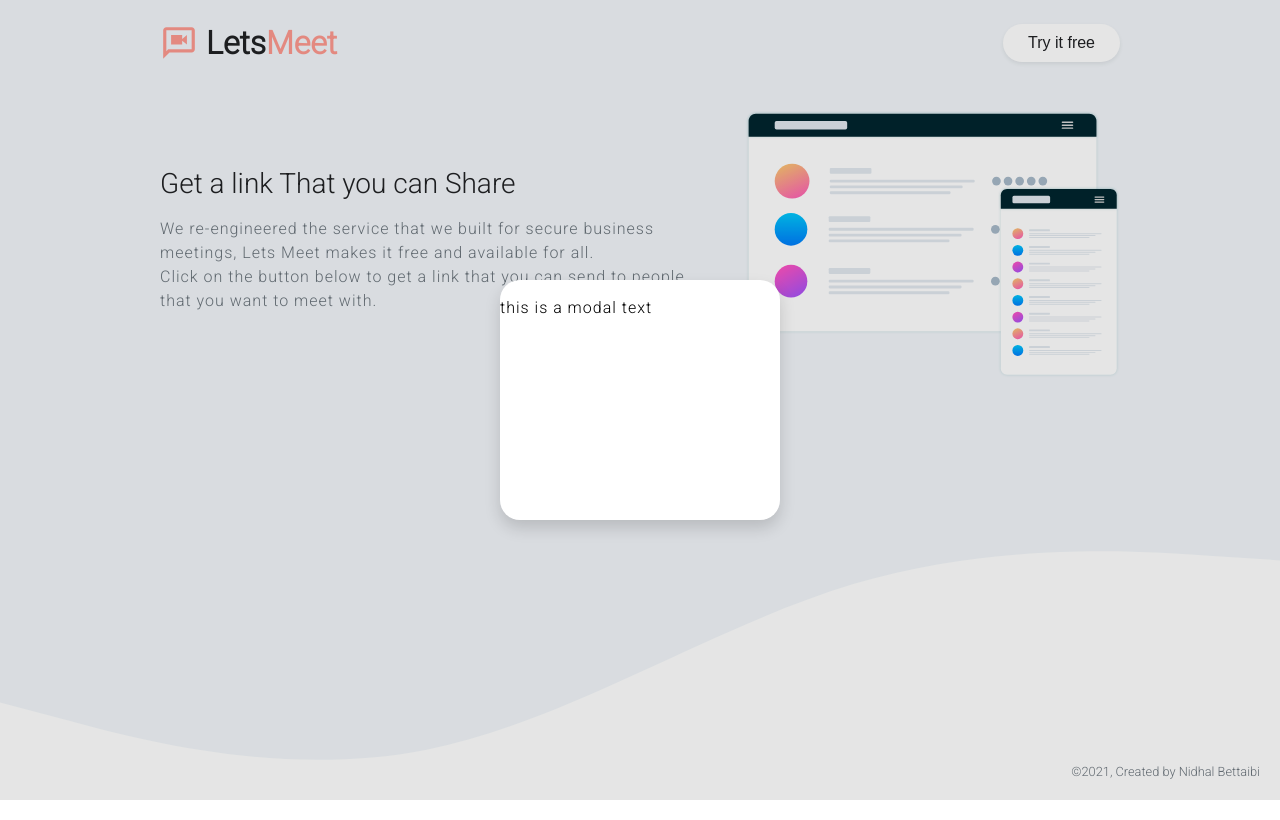
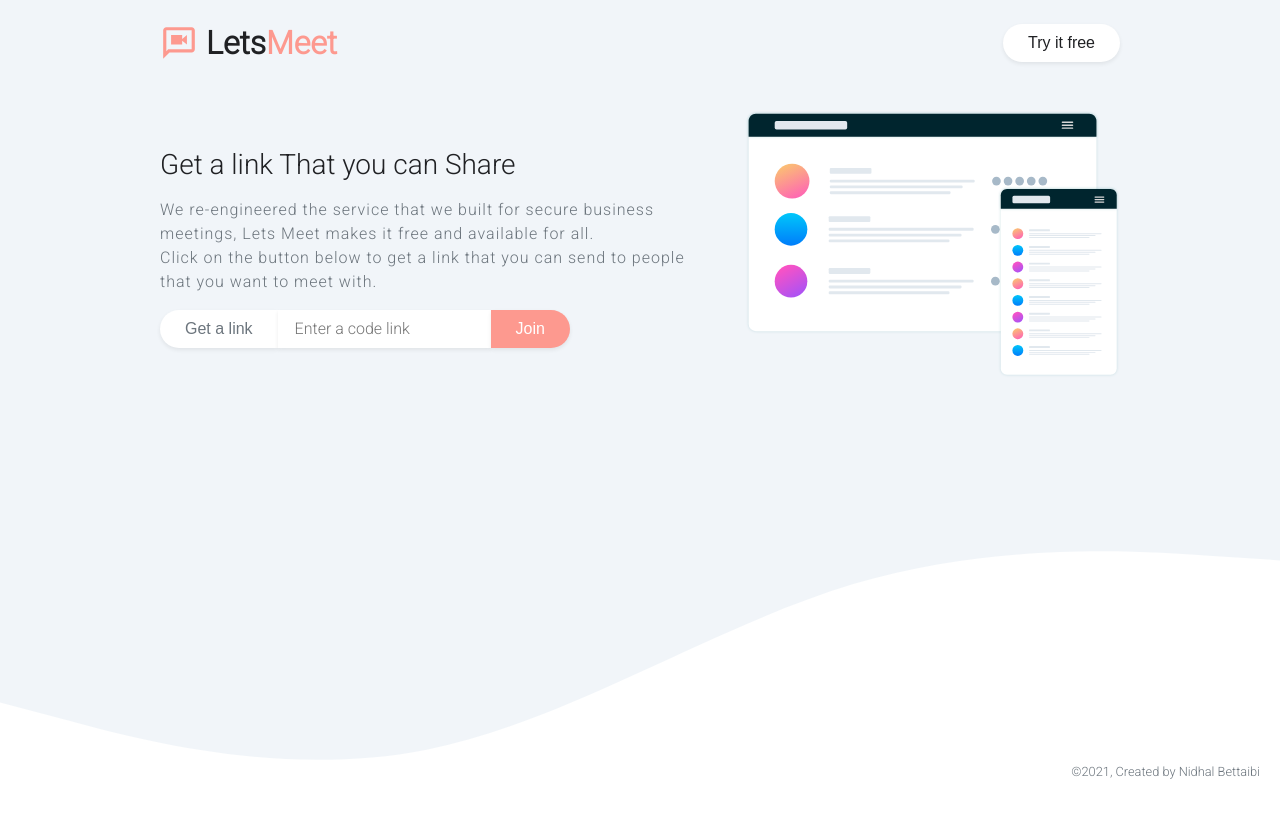
Before and after one commit to bettaibi/letsMeet, a React (Create React App) app in the folder client/lets-meet/: page / in a window 1280 px wide. Built offline with nearby package versions, Linux system fonts and the light colour scheme.

Commit message:
added by nidhal

```diff
--- a/client/lets-meet/src/components/styles/Button.styled.ts
+++ b/client/lets-meet/src/components/styles/Button.styled.ts
@@ -31,3 +31,13 @@ export const Button = styled.button<ButtonProps>`
         transform: scale(0.98);
     }
 `;
+
+export const SubButtonLeft = styled(Button)`
+    border-top-right-radius: 0;
+    border-bottom-right-radius: 0;
+`;
+
+export const SubButtonRight = styled(Button)`
+    border-top-left-radius: 0;
+    border-bottom-left-radius: 0;
+`;
--- /dev/null
+++ b/client/lets-meet/src/components/styles/Input.styled.ts
@@ -0,0 +1,14 @@
+import styled from "styled-components";
+
+
+export const BasicInput = styled.input`
+    font-family: inherit;
+    padding: 0.375rem 1rem;
+    border: 1px solid transparent;
+    outline: none;
+    font-weight: 500;
+    white-space: nowrap;
+    font-size: 1rem;
+    line-height: 1.5;
+    box-shadow: 0 .125rem .25rem rgba(0,0,0,.075);
+`;
--- a/client/lets-meet/src/components/styles/Keyframes.ts
+++ b/client/lets-meet/src/components/styles/Keyframes.ts
@@ -1,11 +1,23 @@
 import { keyframes } from 'styled-components';
 
-export const slideRight = keyframes`
+export const slideInRight = keyframes`
     from{
         transform: translate(100px, 0);
     }
     to{
         transform: translate(0, 0);
+    }
+`;
+
+export const slideOutRight = keyframes`
+    0%{
+        transform: translate(0, 0);
+    }
+    99%{
+        transform: translate(-100px, 0);
+    }
+    100%{
+        transform: translate(-100px, 0);
     }
 `;
 
--- a/client/lets-meet/src/components/styles/Modal.styled.ts
+++ b/client/lets-meet/src/components/styles/Modal.styled.ts
@@ -1,19 +1,23 @@
 import styled from "styled-components";
-import { fadeIn, slideRight } from "./Keyframes";
+import { fadeIn, slideInRight, slideOutRight } from "./Keyframes";
 
-export const Modal = styled.div`
+interface ModalProps{
+    show: boolean;
+}
 
+export const Modal = styled.div<ModalProps>`
   background-color: #fff;
   min-height: 240px;
   min-width: 280px;
   border-radius: 20px;
   box-shadow: 0 .5rem 1rem rgba(0,0,0,.15);
   z-index: 9999;
-  animation: ${slideRight} 0.5s ease-in-out forwards;
+  animation: ${({show}) => show? slideInRight: slideOutRight} 0.35s ease-out forwards;
+
 `;
 
-export const Overlay = styled.div`
-
+export const Overlay = styled.div<ModalProps>`
+     display: ${({show}) => show ? 'flex' : 'none'};
       position: fixed;
       top: 0;
       left: 0;
@@ -21,8 +25,11 @@ export const Overlay = styled.div`
       bottom: 0;
       background-color: rgba(0,0,0,0.1);
       z-index: 99;
-      display: flex;
       align-items: center;
       justify-content: center;
-      animation: ${fadeIn} 0.3s ease-in-out;
+      animation: ${fadeIn} 0.2s ease-in-out forwards;
 `;
+
+Modal.defaultProps = {
+    show: false,
+}
--- a/client/lets-meet/src/components/styles/index.ts
+++ b/client/lets-meet/src/components/styles/index.ts
@@ -4,6 +4,7 @@ import { Typography } from './Typography.styled';
 import { Hidden } from './Hidden.styled';
 import { Button } from './Button.styled';
 import { Modal, Overlay } from './Modal.styled';
+import { BasicInput } from './Input.styled';
 
 export {
     Container,
@@ -13,4 +14,5 @@ export {
     Button,
     Modal,
     Overlay,
+    BasicInput,
 }
--- a/client/lets-meet/src/hooks/useModal/index.tsx
+++ b/client/lets-meet/src/hooks/useModal/index.tsx
@@ -7,15 +7,13 @@ const useModal = () => {
 
     const ModalComponent = useCallback(({children}) =>{
         return(
-            <Overlay>
-                 <Modal
-
-                >
+            <Overlay show={show} onClick={handleClose}>
+                 <Modal show={show} onClick={e => {e.stopPropagation()}}>
                     {children}
                 </Modal>
             </Overlay>
         )
-    }, []);
+    }, [show]);
 
     return {
         handleOpen,
--- a/client/lets-meet/src/pages/Home/index.tsx
+++ b/client/lets-meet/src/pages/Home/index.tsx
@@ -1,19 +1,20 @@
 import React from "react";
 import Header from "../../components/Header";
-import { Box, Container, Typography, Button } from "../../components/styles";
+import { Box, Container, Typography, Button, BasicInput } from "../../components/styles";
+import { SubButtonLeft, SubButtonRight } from "../../components/styles/Button.styled";
 import useModal from "../../hooks/useModal";
-
 
 const Home = () => {
     const { ModalComponent, handleOpen, handleClose } = useModal();
 
     return (
 
-        <main style={{position: 'relative'}}>
+        <main style={{ position: 'relative' }}>
             <ModalComponent>
                 <p>this is a modal text</p>
+                <button onClick={handleClose}>close</button>
             </ModalComponent>
-            <Box background="accent" style={{minHeight: '100vh'}}>
+            <Box background="accent" style={{ minHeight: '100vh' }}>
                 <Container>
                     <Box className="flex-sm-column" py={3} display="flex" direction="row" alignItems="center" justifyContent="space-between">
                         <Box display="flex" gap="0.5rem" direction="row" alignItems="center" justifyContent="space-between">
@@ -37,6 +38,16 @@ const Home = () => {
                                 We re-engineered the service that we built for secure business meetings, Lets Meet makes it free and available for all. <br />
                                 Click on the button below to get a link that you can send to people that you want to meet with.
                             </Typography>
+
+                            <Box display="flex" direction="row" mt={2}>
+                                <SubButtonLeft color="muted" background="#fff">
+                                    Get a link
+                                </SubButtonLeft>
+                                <BasicInput type="text" placeholder="Enter a code link" />
+                                <SubButtonRight color="#fff" background="secondary">
+                                    Join
+                                </SubButtonRight>
+                            </Box>
                         </Box>
                         <Box width="375px" mt={3} className="d-sm-none">
                             <img src="./images/illustration-mockups.svg" width="100%" height="100%" />
```
Lines whose indentation alone changed are shown as unchanged.
